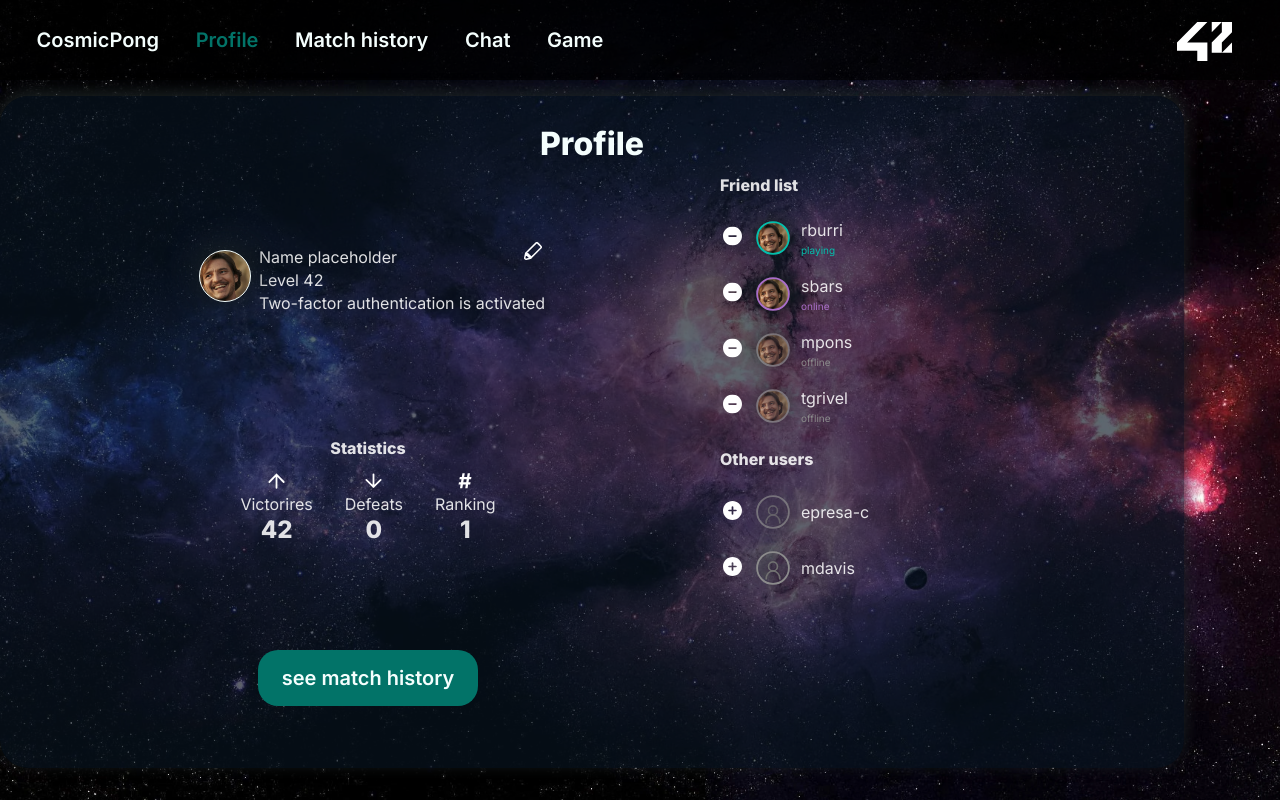
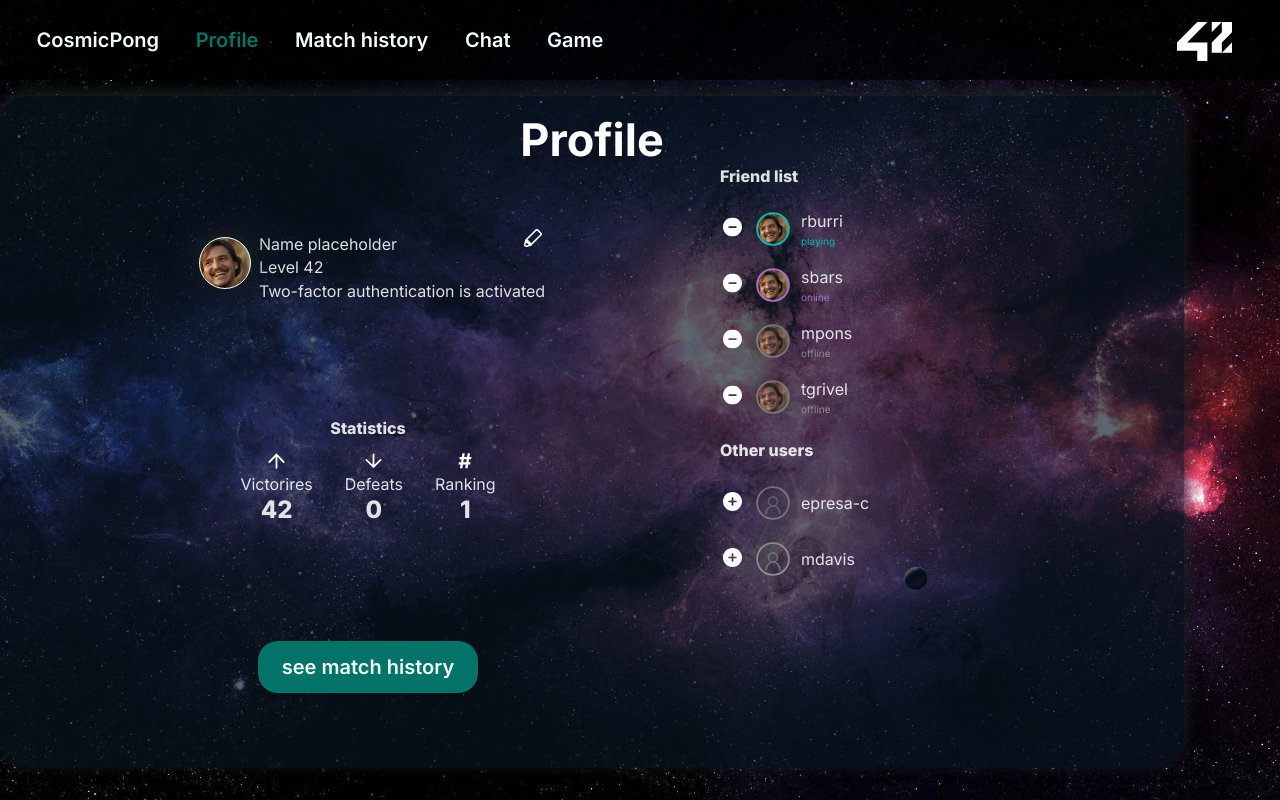
Before and after one commit to eprei/42_ft_transcendence, a React (Vite) app in the folder frontend/: page /profile in a window 1280 px wide. Built offline with nearby package versions, Linux system fonts and the light colour scheme.

Commit message:
Update frontend/src/components/profile/MainProfile.tsx
Delete useless div + change Profile title to h1 for better semantic.

Co-authored-by: Robin Burri <robinburri@tutanota.com>

```diff
--- a/frontend/src/components/profile/MainProfile.tsx
+++ b/frontend/src/components/profile/MainProfile.tsx
@@ -7,29 +7,21 @@ import PicturePlaceHolder from '../../assets/img/profil-picture-placeholder.png'
 
 const MainProfile = () => {
      return (
-        <div>
         <div className={styles.container}>
-                <div className={styles.title}>Profile</div>
+            <h1>Profile</h1>
             <div className={styles.body}>
                 <div className={styles.bodyLeftSide}>
-                        <div>
                     <UserInformation
                         picture={PicturePlaceHolder}
                         name="Name placeholder"
                         level={42}
                         TFA={true}
                     />
-                        </div>
-                        <div>
                     <Statistics />
-                        </div>
-                        <div>
                     <SeeMatchHistoryBtn />
-                        </div>
                 </div>
                 <div className={styles.bodyRightSide}>
                     <FriendList />
-                    </div>
                 </div>
             </div>
         </div>
```
Lines whose indentation alone changed are shown as unchanged.
